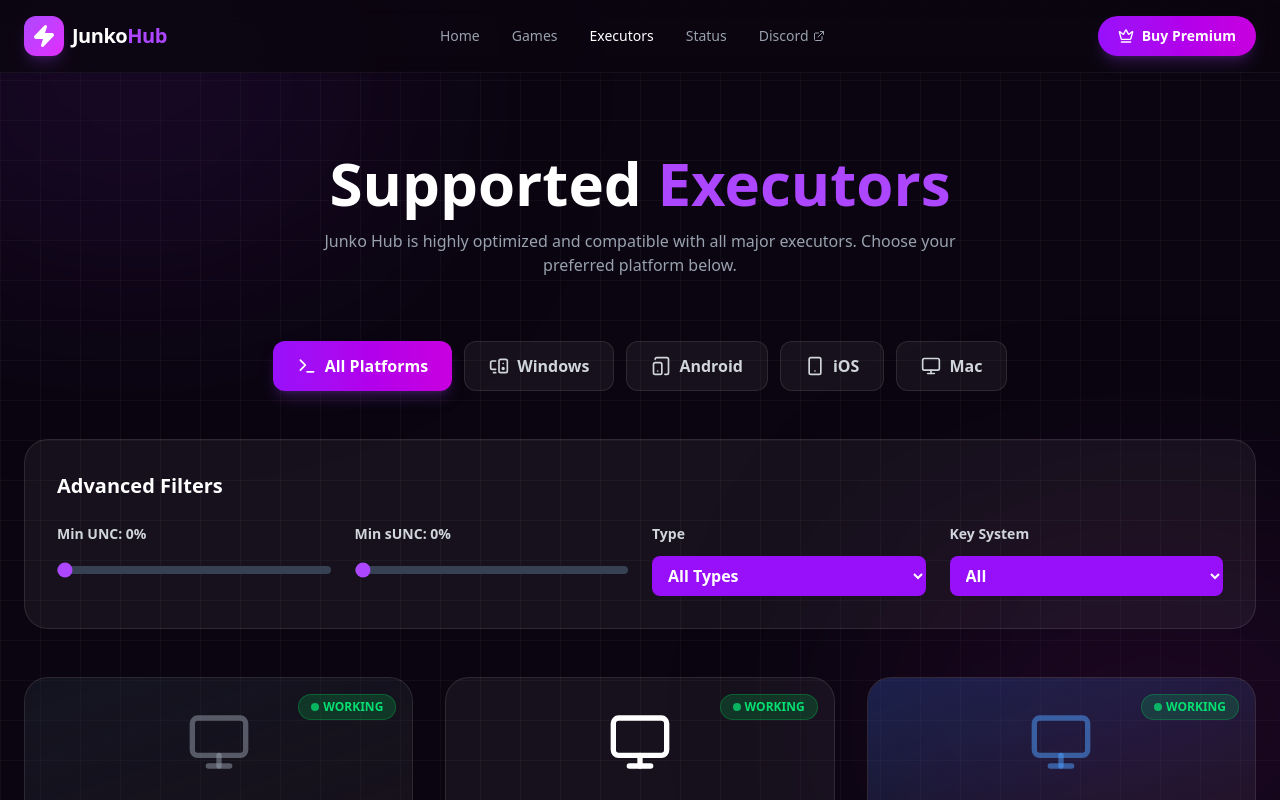
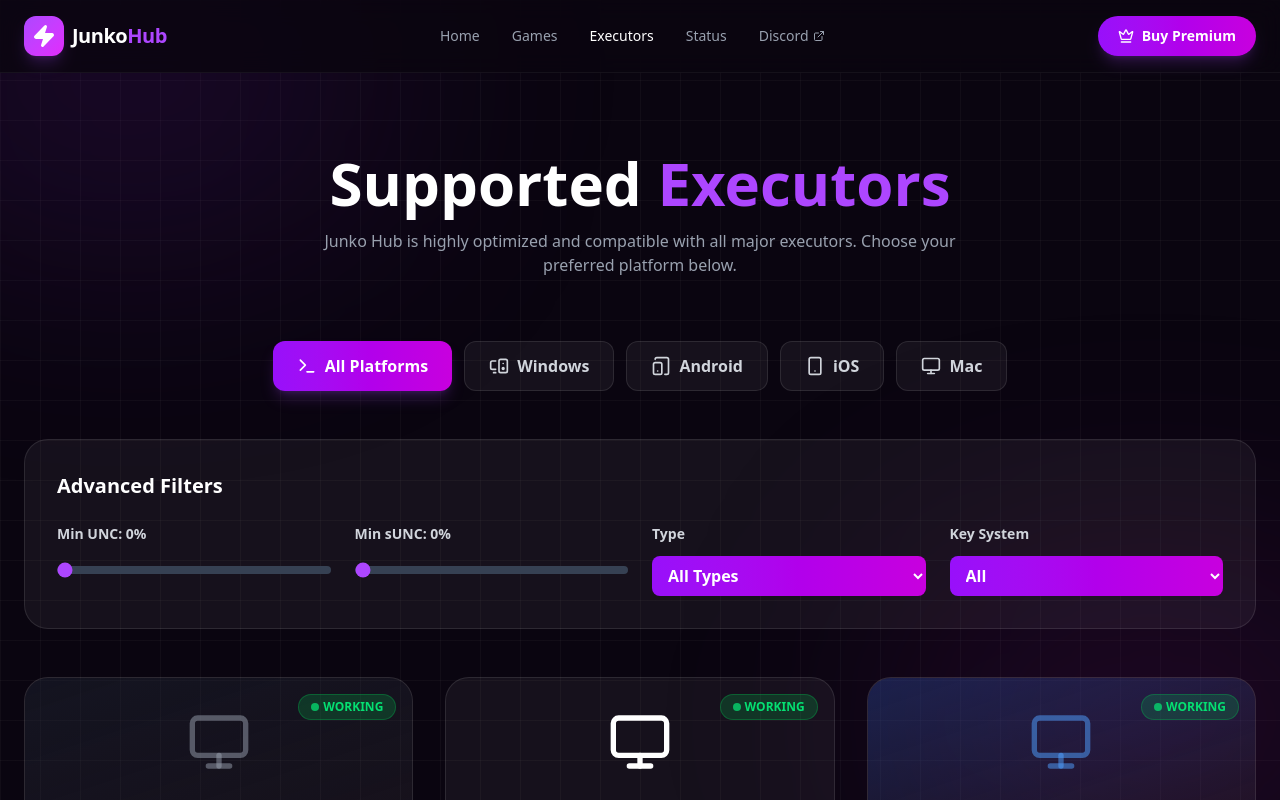
Before and after one commit to LeviMods64/JunkoHubSITE, a React (Vite) app: page / in a window 1280 px wide. Both pictures are taken after a click on the button "Executors". Shown: the top 800 px of the page. Built offline with nearby package versions, Linux system fonts and the light colour scheme.

Commit message:
adicionando favicon

```diff
--- a/src/App.tsx
+++ b/src/App.tsx
@@ -674,7 +674,7 @@
             <select
               value={executorType}
               onChange={(e) => setExecutorType(e.target.value)}
-              className="w-full bg-purple-600 hover:bg-purple-500 text-white rounded-lg px-3 py-2 focus:outline-none focus:ring-2 focus:ring-purple-400 font-semibold cursor-pointer"
+              className="w-full bg-gradient-to-r from-purple-600 to-fuchsia-600 hover:from-purple-500 hover:to-fuchsia-500 text-white rounded-lg px-3 py-2 focus:outline-none focus:ring-2 focus:ring-purple-400 font-semibold cursor-pointer transition-all"
             >
               <option value="all">All Types</option>
               <option value="free">Free</option>
@@ -688,7 +688,7 @@
             <select
               value={keyType}
               onChange={(e) => setKeyType(e.target.value)}
-              className="w-full bg-purple-600 hover:bg-purple-500 text-white rounded-lg px-3 py-2 focus:outline-none focus:ring-2 focus:ring-purple-400 font-semibold cursor-pointer"
+              className="w-full bg-gradient-to-r from-purple-600 to-fuchsia-600 hover:from-purple-500 hover:to-fuchsia-500 text-white rounded-lg px-3 py-2 focus:outline-none focus:ring-2 focus:ring-purple-400 font-semibold cursor-pointer transition-all"
             >
               <option value="all">All</option>
               <option value="keyless">Keyless</option>
```
